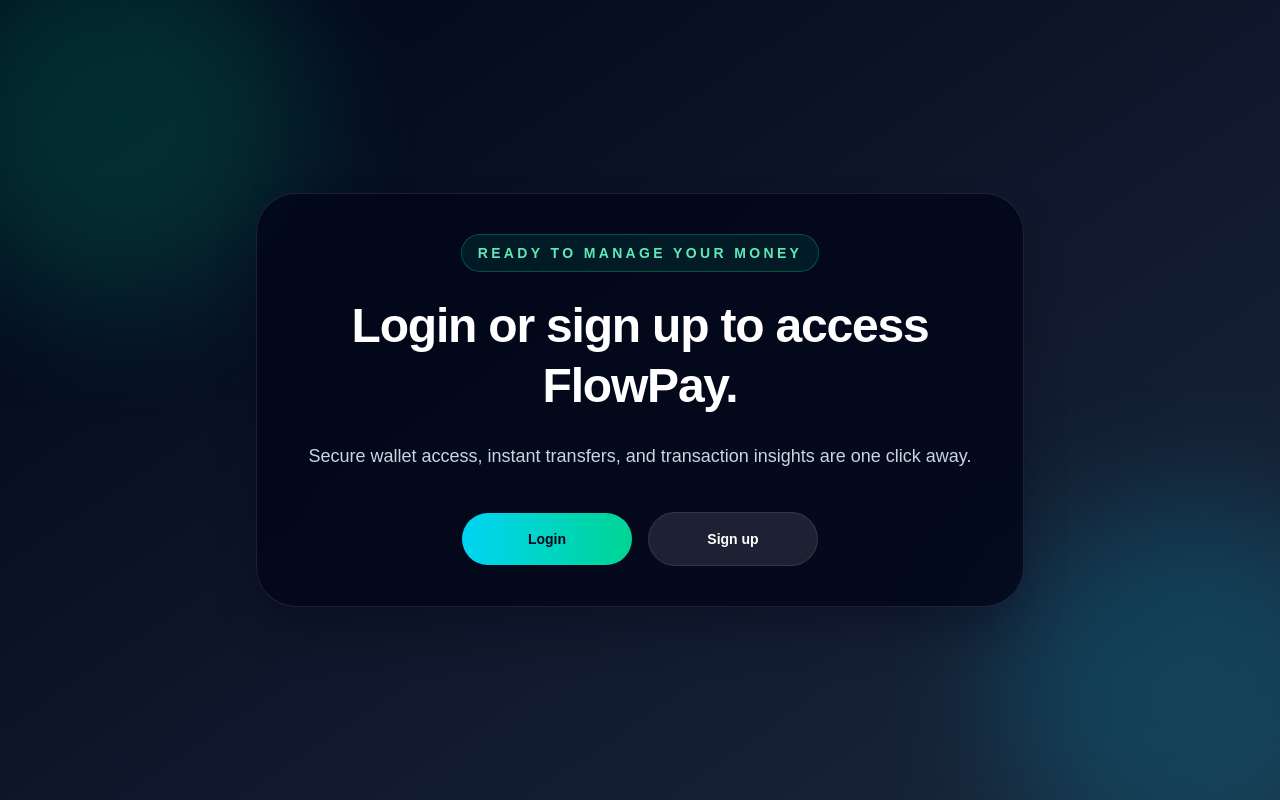
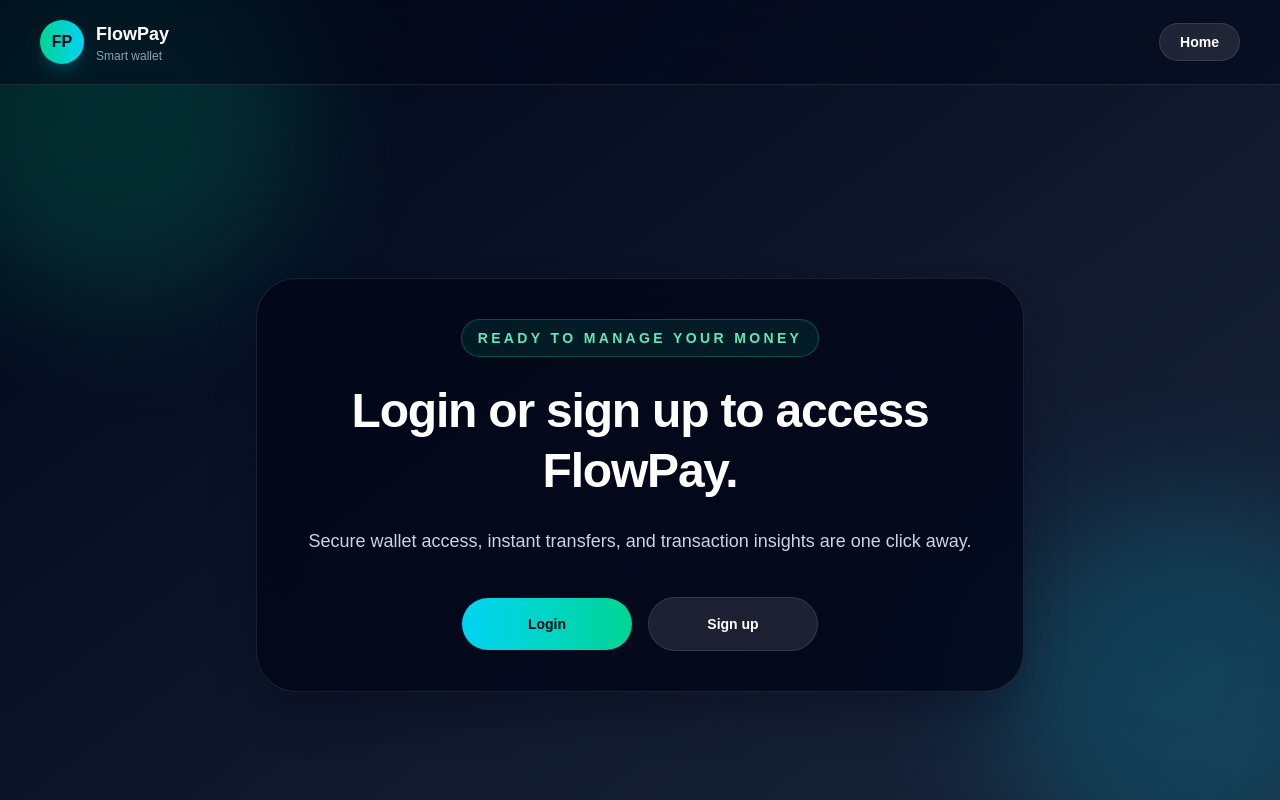
Before and after one commit to ab1uD/FlowPay, a Next.js app in the folder frontend/: page /auth in a window 1280 px wide. Shown: the top 800 px of the page. Built offline with nearby package versions, Linux system fonts and the light colour scheme.

Commit message:
Added a top navbar on the login/signup entry page with a home link back to home page

```diff
--- a/frontend/app/auth/page.tsx
+++ b/frontend/app/auth/page.tsx
@@ -7,6 +7,23 @@
         <div className="absolute top-[-80px] left-[-80px] w-96 h-96 rounded-full bg-emerald-500 blur-3xl"></div>
         <div className="absolute bottom-[-80px] right-[-100px] w-96 h-96 rounded-full bg-cyan-500 blur-3xl"></div>
       </div>
+
+      <header className="relative z-10 border-b border-white/10 bg-slate-950/50 backdrop-blur-xl">
+        <div className="mx-auto flex max-w-7xl items-center justify-between px-6 py-5 lg:px-10">
+          <Link href="/" className="flex items-center gap-3 text-white">
+            <div className="w-11 h-11 rounded-3xl bg-gradient-to-r from-emerald-400 to-cyan-400 flex items-center justify-center shadow-lg shadow-cyan-500/20">
+              <span className="font-bold text-slate-950">FP</span>
+            </div>
+            <div>
+              <p className="font-semibold text-lg">FlowPay</p>
+              <p className="text-xs text-slate-400">Smart wallet</p>
+            </div>
+          </Link>
+          <Link href="/" className="rounded-full border border-white/10 bg-white/10 px-5 py-2 text-sm font-semibold text-white transition hover:bg-white/20">
+            Home
+          </Link>
+        </div>
+      </header>
 
       <main className="relative z-10 flex min-h-screen flex-col items-center justify-center px-6 py-24 text-center lg:px-10">
         <div className="w-full max-w-3xl rounded-[2.5rem] border border-white/10 bg-slate-950/80 p-10 shadow-2xl shadow-slate-950/40 backdrop-blur-xl">
```
